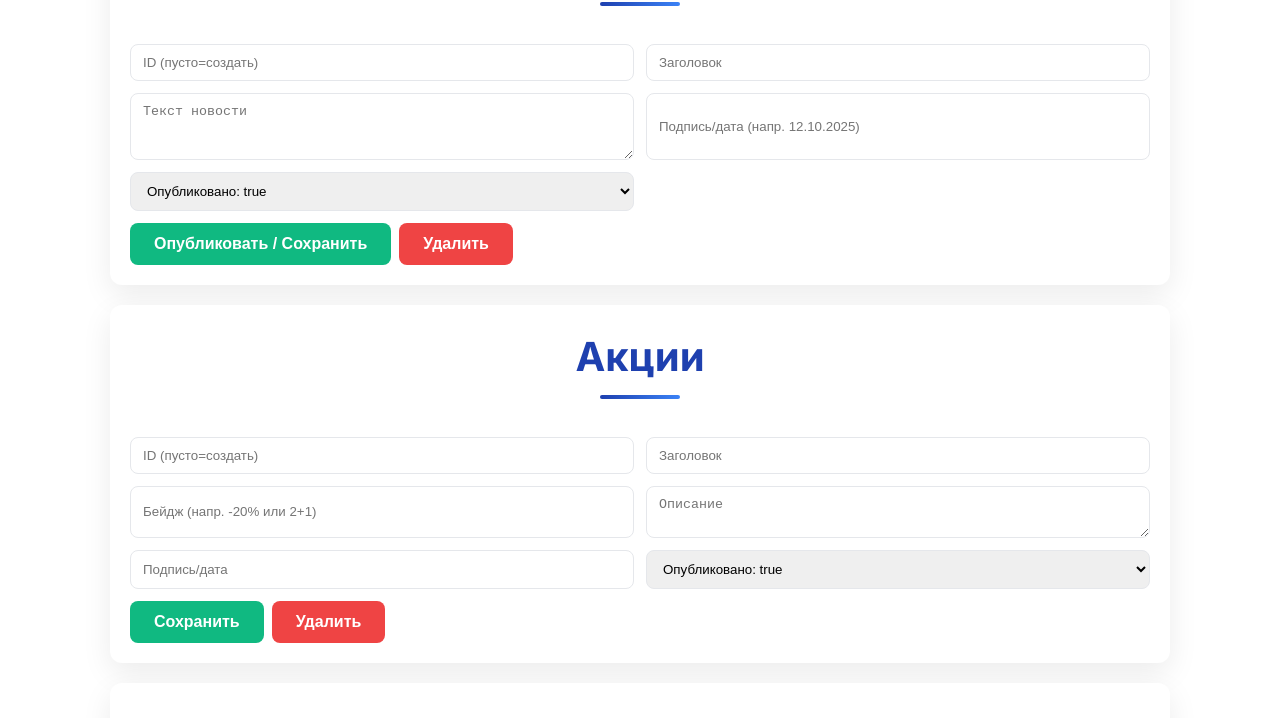
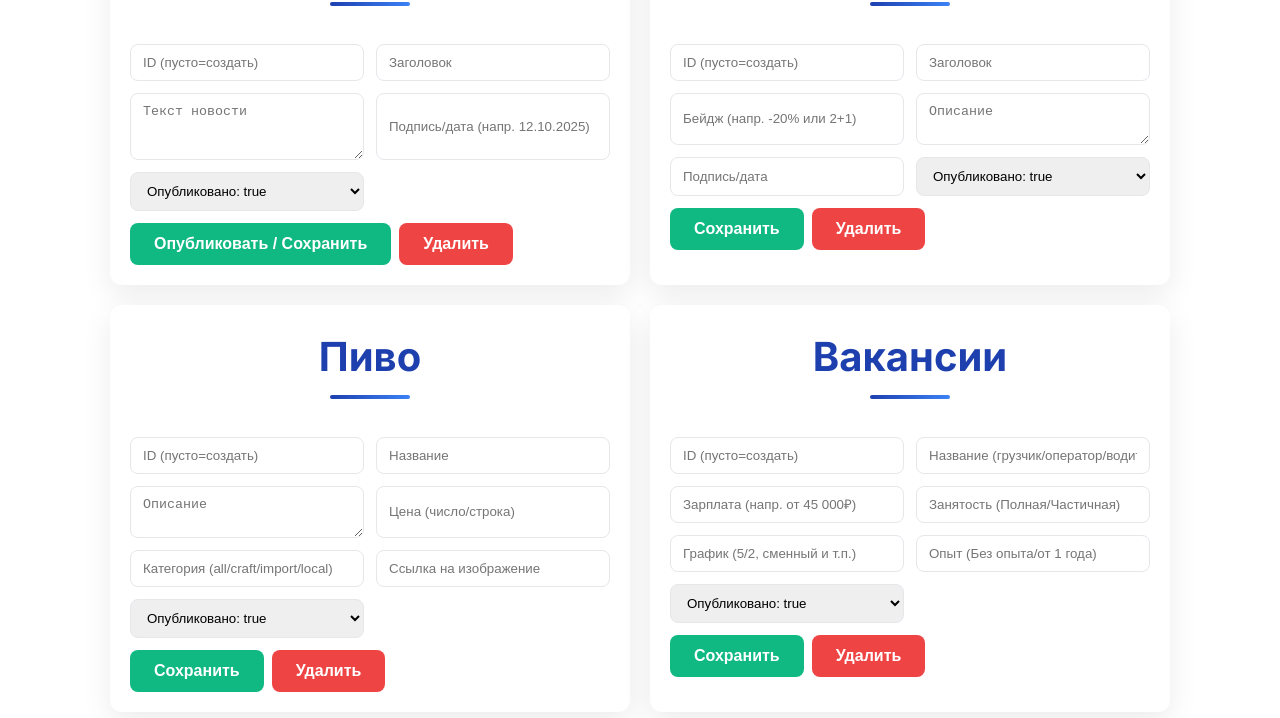
Before and after one commit to ffunde2vip/FirstFish-web, a plain HTML site: page admin.html in a window 1280 px wide. Shown: the part 467-1185 px from the top of the page. Drawn offline with Linux system fonts and the light colour scheme; no server answers.

Commit message:
Update admin.html

```diff
--- a/admin.html
+++ b/admin.html
@@ -16,6 +16,8 @@
         .success { background:#10b981; color:#fff; }
         .warning { background:#f59e0b; color:#fff; }
         .section-title { margin-top:0; }
+        .admin-tiles { display:grid; grid-template-columns: repeat(auto-fit, minmax(360px, 1fr)); gap:20px; }
+        .admin-tiles .admin-card { margin-bottom:0; }
     </style>
     <link href="https://cdnjs.cloudflare.com/ajax/libs/font-awesome/6.0.0/css/all.min.css" rel="stylesheet">
     <link href="https://fonts.googleapis.com/css2?family=Inter:wght@300;400;500;600;700&display=swap" rel="stylesheet">
@@ -52,6 +54,7 @@
             </div>
         </section>
 
+        <div class="admin-tiles">
         <section class="admin-card" id="news">
             <h2 class="section-title">Новости</h2>
             <div class="admin-grid">
@@ -150,6 +153,7 @@
                 <span id="socialStatus" class="muted"></span>
             </div>
         </section>
+        </div>
     </main>
 
     <script type="module" src="admin.js"></script>
```
